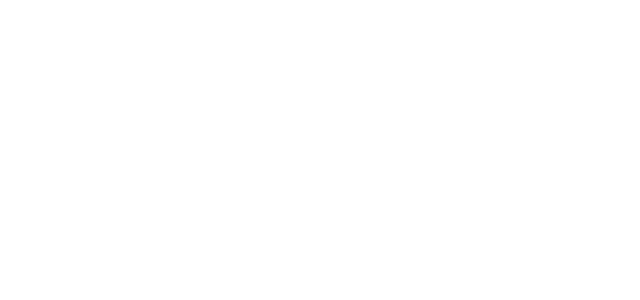
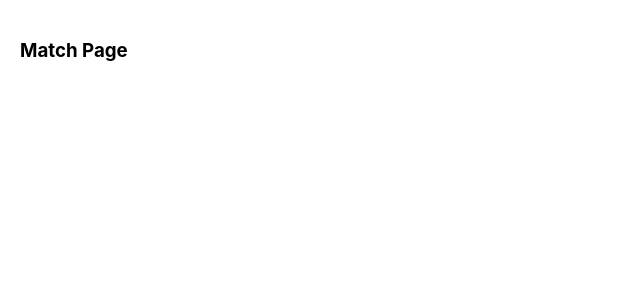
Before and after one commit to neolia-monu/IPL-Dashboard, a React (Create React App) app in the folder src/frontend/: page /teams/1/matches/1 in a window 1280 px wide. Before the commit this address had no page. Shown: the top 300 px of the page, without its empty margins (0-640 px from the left). Built offline with nearby package versions, Linux system fonts and the light colour scheme.

Commit message:
Completed UI elements for team Page

```diff
--- a/src/frontend/src/App.js
+++ b/src/frontend/src/App.js
@@ -2,6 +2,7 @@
 import { BrowserRouter as Router, Route, Routes } from 'react-router-dom';
 import { TeamPage } from "./pages/TeamPage";
 import { HomePage } from "./pages/HomePage";
+import {MatchPage} from "./pages/MatchPage";
 
 function App() {
   return (
@@ -9,6 +10,7 @@
         <Router>
             <Routes>
                 <Route path="teams/:teamName" element={<TeamPage />} />
+                <Route path="teams/:teamName/matches/:year" element={ <MatchPage /> } />
                 <Route exact path="/" element={<HomePage />} />
             </Routes>
         </Router>
--- /dev/null
+++ b/src/frontend/src/pages/MatchPage.js
@@ -0,0 +1,10 @@
+import { React } from 'react';
+
+export const MatchPage = () => {
+
+    return (
+        <div className="MatchPage">
+            <h3>Match Page</h3>
+        </div>
+    );
+}
```
Also changed, not shown: 1 other file (tests, documents, lock files or other folders).
